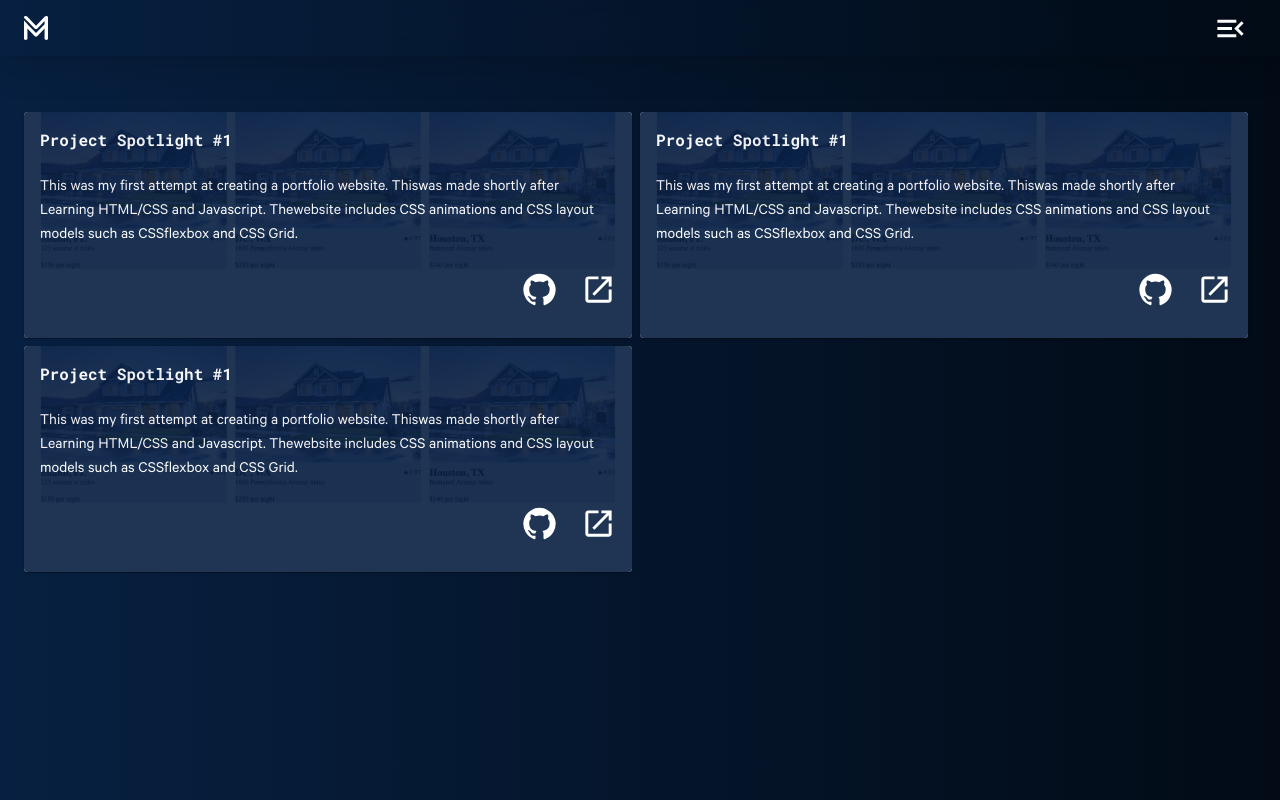
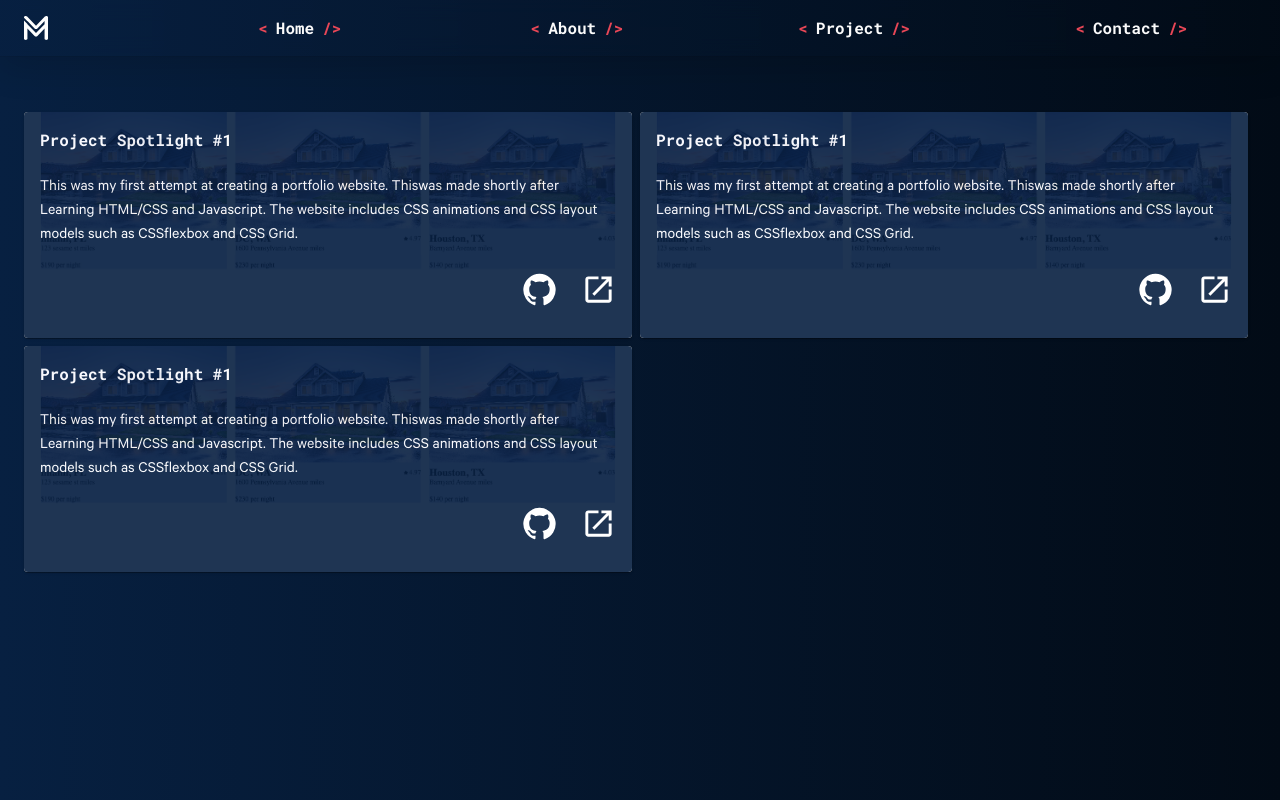
Before and after one commit to mmertune-deprecated-projects/Personal-Portfolio3, a React (Create React App) app: page /projects in a window 1280 px wide. Built offline with nearby package versions, Linux system fonts and the light colour scheme.

Commit message:
modified navigation links based on window size

```diff
--- a/src/components/navbar/Navbar.jsx
+++ b/src/components/navbar/Navbar.jsx
@@ -3,6 +3,7 @@ import { useContext } from "react";
 import { UIContext } from "../../context/UIContext";
 import { HashLink } from "react-router-hash-link";
 import useScrollDirection from "../../hooks/scrollDirection";
+import useWindowSize from "../../hooks/windowSize";
 import { MenuOpen, Close } from "@mui/icons-material";
 import {
   IconButton,
@@ -13,19 +14,25 @@ import {
   ListItem,
   Link,
   Typography,
+  useMediaQuery,
 } from "@mui/material";
 import { ReactComponent as HomeIcon } from "../../assets/personal_logo.svg";
 import { ReactComponent as LeftArrow } from "../../assets/leftArrowContainer.svg";
 import { ReactComponent as Slash } from "../../assets/forwardSlashContainer.svg";
 import { ReactComponent as RightArrow } from "../../assets/rightArrowContainer.svg";
-
+import { useTheme } from "@mui/material/styles";
 // import customTheme from "../../materialUI/customTheme";
-import { Link as RouterLink} from "react-router-dom";
+import { Link as RouterLink } from "react-router-dom";
 
 const Navbar = () => {
   // const { theme, setTheme } = useContext(UIContext);
   const { overlayActive, setOverlayState } = useContext(UIContext);
   const scrollDirection = useScrollDirection();
+  const size = useWindowSize();
+
+  const theme = useTheme();
+  console.log(size.width);
+  console.log(theme.breakpoints.values.sm);
 
   return (
     <nav
@@ -49,6 +56,7 @@ const Navbar = () => {
         {/* </HashLink> */}
       </div>
       <div className="navbar_rightContainer">
+        {size.width < theme.breakpoints.values.sm ? (
           <IconButton
             aria-label="menu"
             color="primary"
@@ -58,10 +66,82 @@ const Navbar = () => {
             sx={{
               // zIndex: (customTheme) => customTheme.zIndex.drawer + 1,
               zIndex: 1,
+              // padding: "0",
+              float:"right",
             }}
           >
             <MenuOpen fontSize="large" />
           </IconButton>
+        ) : (
+          <List
+            sx={{
+              display: "flex",
+              flexDirection: "row",
+              justifyContent: "space-between",
+              alignItems: "center",
+            }}
+          >
+            {["Home", "About", "Project", "Contact"].map((item) => (
+              <ListItem
+                sx={{
+                  display: "flex",
+                  justifyContent: "center",
+                  alignItems: "center",
+                  paddingRight:0,
+                  marginLeft: 1,
+
+                }}
+              >
+                <Link
+                  to={`/#${item.toLowerCase()}`}
+                  underline="none"
+                  component={HashLink}
+                  smooth
+                  sx={{
+                    display: "flex",
+                    justifyContent: "center",
+                    alignItems: "center",
+                  }}
+                >
+                  {/* <SvgIcon fontSize="1px">
+                    <LeftArrow stroke="#E84757" />
+                  </SvgIcon> */}
+                  <Typography
+                    variant="navTextContaner"
+                    component="span"
+                    sx={{
+                      marginLeft: 0.5,
+                      // marginRight: 0.5,
+                      color: "tertiary.main",
+                    }}
+                  >
+                    &#60;
+                    <Typography
+                      variant="navText"
+                      component="span"
+                      sx={{
+                        marginLeft: 1,
+                        marginRight: 1,
+                        color: "primary.main",
+                      }}
+                    >
+                      {item}
+                    </Typography>
+                    &#47;&#62;
+                  </Typography>
+                  {/* <span className="navbar_overlayText">{item}
+                    </span> */}
+                  {/* <div className="navbar_slashContainerNav">
+                    <Slash height="30" stroke="#E84757" />
+                  </div> */}
+                  {/* <SvgIcon fontSize="1px">
+                    <RightArrow stroke="#E84757" />
+                  </SvgIcon> */}
+                </Link>
+              </ListItem>
+            ))}
+          </List>
+        )}
       </div>
       {overlayActive && (
         // <Backdrop open={true}>HI</Backdrop>
@@ -83,10 +163,11 @@ const Navbar = () => {
               sx={{
                 // zIndex: (customTheme) => customTheme.zIndex.drawer + 1,
                 zIndex: 1,
-                width: "fit-content",
+                // width: "fit-content",
                 height: "56px",
                 display: "flex",
                 justifyContent: "right",
+                // padding: "0",
               }}
             >
               <Close fontSize="large" />
@@ -139,7 +220,7 @@ const Navbar = () => {
                     </Typography>
                     {/* <span className="navbar_overlayText">{item}
                     </span> */}
-                    <div className="navbar_slashContainer">
+                    <div className="navbar_slashContainerBox">
                       <Slash height="30" stroke="#E84757" />
                     </div>
                     <SvgIcon fontSize="16px">
--- a/src/components/navbar/navbar.css
+++ b/src/components/navbar/navbar.css
@@ -34,10 +34,20 @@
   justify-content: right;
   margin-right: 24px;
 }
-.navbar_slashContainer {
+.navbar_slashContainerBox {
   font-size: 10px;
   display: flex;
   justify-content: center;
   align-items: center;
   height: 10px;
 }
+.navbar_slashContainerNav {
+  font-size: 4px;
+  display: flex;
+  justify-content: center;
+  align-items: center;
+  height: 10px;
+}
+.navbar_rightContainer{
+  width: 90%;
+}
--- /dev/null
+++ b/src/hooks/windowSize.js
@@ -0,0 +1,32 @@
+import { useState, useEffect } from "react";
+function useWindowSize() {
+  // Initialize state with undefined width/height so server and client renders match
+  // Learn more here: https://joshwcomeau.com/react/the-perils-of-rehydration/
+  const [windowSize, setWindowSize] = useState({
+    width: undefined,
+    height: undefined,
+  });
+
+  useEffect(() => {
+    // Handler to call on window resize
+    function handleResize() {
+      // Set window width/height to state
+      setWindowSize({
+        width: window.innerWidth,
+        height: window.innerHeight,
+      });
+    }
+
+    // Add event listener
+    window.addEventListener("resize", handleResize);
+
+    // Call handler right away so state gets updated with initial window size
+    handleResize();
+
+    // Remove event listener on cleanup
+    return () => window.removeEventListener("resize", handleResize);
+  }, []); // Empty array ensures that effect is only run on mount
+
+  return windowSize;
+}
+export default useWindowSize
--- a/src/materialUI/customTheme.js
+++ b/src/materialUI/customTheme.js
@@ -55,6 +55,16 @@ const theme = createTheme({
       fontWeight: "bold",
       fontSize: "2rem",
     },
+    navTextContaner:{
+      fontFamily: "Roboto Mono",
+      fontWeight: "bold",
+      fontSize: "1rem",
+    },
+    navText:{
+      fontFamily: "Roboto Mono",
+      fontWeight: "bold",
+      fontSize: "1rem",
+    }
   },
   // zIndex: {
   //   drawer: "auto",
--- a/src/pages/home/project/Project.jsx
+++ b/src/pages/home/project/Project.jsx
@@ -52,7 +52,7 @@ const Project = () => {
         <SpotlightCard
           image="seaBnb"
           cardTitle="Project Spotlight #1"
-          cardDescription="This was my first attempt at creating a portfolio website. Thiswas made shortly after Learning HTML/CSS and Javascript. Thewebsite includes CSS animations and CSS layout models such as CSSflexbox and CSS Grid."
+          cardDescription="This was my first attempt at creating a portfolio website. Thiswas made shortly after Learning HTML/CSS and Javascript. The website includes CSS animations and CSS layout models such as CSSflexbox and CSS Grid."
           githubLink="https://github.com/mmertune/SeaBNB"
           webpageLink="https://seabnb.marvensmertune.com/"
           marginBtm={0}
@@ -60,7 +60,7 @@ const Project = () => {
         <SpotlightCard
           image="jotter"
           cardTitle="Project Spotlight #2"
-          cardDescription="This was my first attempt at creating a portfolio website. Thiswas made shortly after Learning HTML/CSS and Javascript. Thewebsite includes CSS animations and CSS layout models such as CSSflexbox and CSS Grid."
+          cardDescription="This was my first attempt at creating a portfolio website. Thiswas made shortly after Learning HTML/CSS and Javascript. The website includes CSS animations and CSS layout models such as CSSflexbox and CSS Grid."
           githubLink="https://www.bing.com/"
           webpageLink="https://www.google.com/"
           marginBtm={0}
--- a/src/pages/project/Projects.jsx
+++ b/src/pages/project/Projects.jsx
@@ -32,7 +32,7 @@ const Projects = () => {
         <SpotlightCard
           image="seaBnb"
           cardTitle="Project Spotlight #1"
-          cardDescription="This was my first attempt at creating a portfolio website. Thiswas made shortly after Learning HTML/CSS and Javascript. Thewebsite includes CSS animations and CSS layout models such as CSSflexbox and CSS Grid."
+          cardDescription="This was my first attempt at creating a portfolio website. Thiswas made shortly after Learning HTML/CSS and Javascript. The website includes CSS animations and CSS layout models such as CSSflexbox and CSS Grid."
           githubLink="https://www.bing.com/"
           webpageLink="https://www.google.com/"
           marginBtm={0}
@@ -40,7 +40,7 @@ const Projects = () => {
         <SpotlightCard
           image="seaBnb"
           cardTitle="Project Spotlight #1"
-          cardDescription="This was my first attempt at creating a portfolio website. Thiswas made shortly after Learning HTML/CSS and Javascript. Thewebsite includes CSS animations and CSS layout models such as CSSflexbox and CSS Grid."
+          cardDescription="This was my first attempt at creating a portfolio website. Thiswas made shortly after Learning HTML/CSS and Javascript. The website includes CSS animations and CSS layout models such as CSSflexbox and CSS Grid."
           githubLink="https://www.bing.com/"
           webpageLink="https://www.google.com/"
           marginBtm={0}
@@ -48,7 +48,7 @@ const Projects = () => {
         <SpotlightCard
           image="seaBnb"
           cardTitle="Project Spotlight #1"
-          cardDescription="This was my first attempt at creating a portfolio website. Thiswas made shortly after Learning HTML/CSS and Javascript. Thewebsite includes CSS animations and CSS layout models such as CSSflexbox and CSS Grid."
+          cardDescription="This was my first attempt at creating a portfolio website. Thiswas made shortly after Learning HTML/CSS and Javascript. The website includes CSS animations and CSS layout models such as CSSflexbox and CSS Grid."
           githubLink="https://www.bing.com/"
           webpageLink="https://www.google.com/"
           marginBtm={0}
```
Lines whose indentation alone changed are shown as unchanged.
